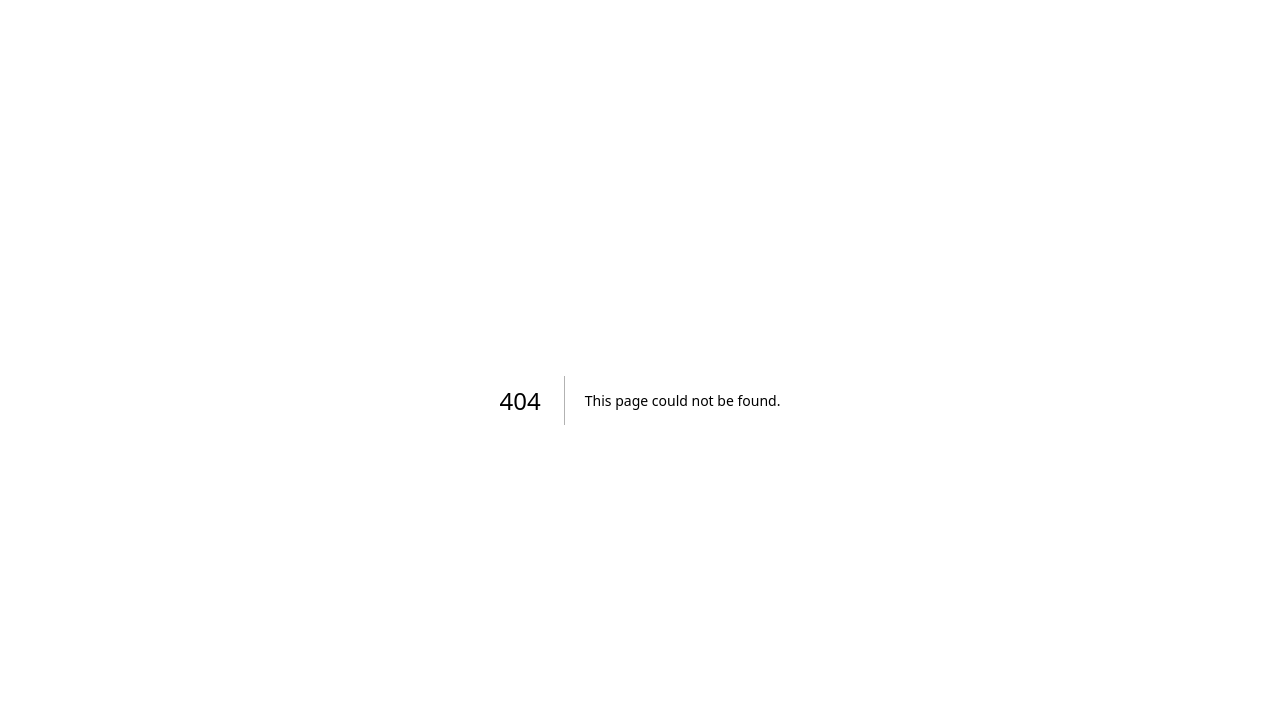
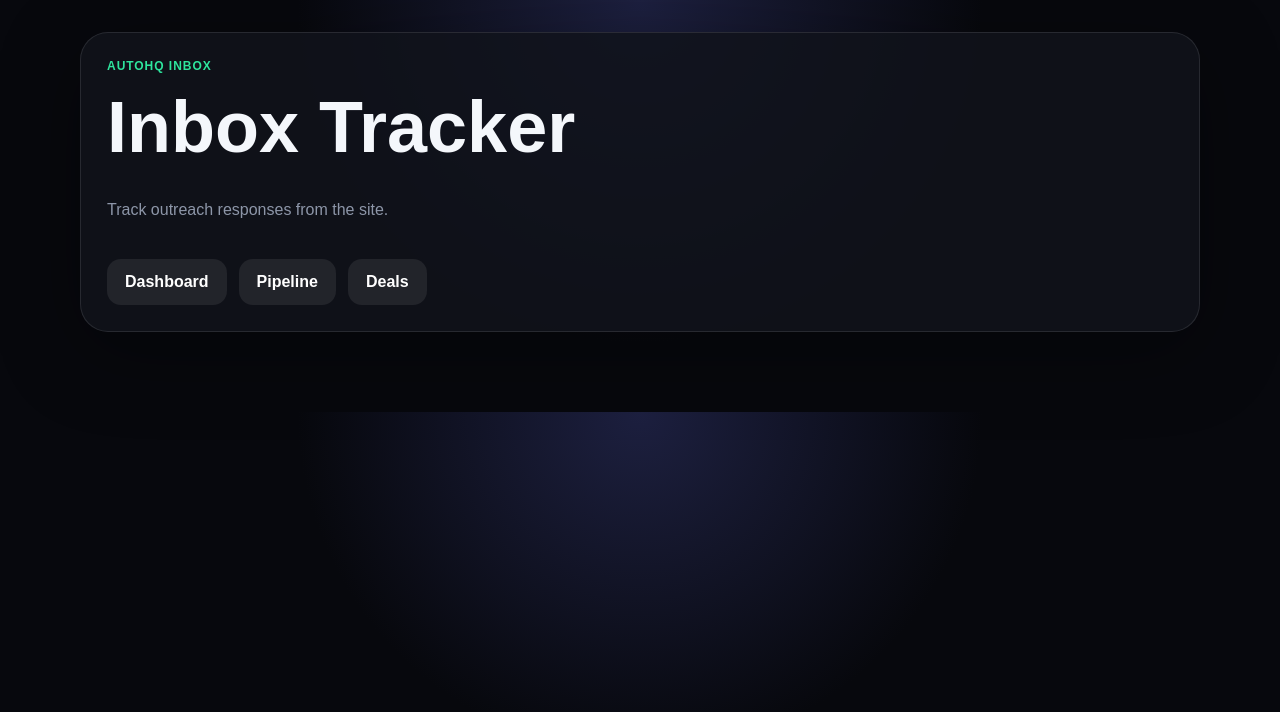
Before and after one commit to GCreative850/auto, a Next.js app: page /inbox in a window 1280 px wide. Before the commit this address had no page. Shown: the top 712 px of the page. Built offline with nearby package versions, Linux system fonts and the light colour scheme.

Commit message:
Add inbox tracker page shell

```diff
--- /dev/null
+++ b/app/inbox/page.tsx
@@ -0,0 +1,18 @@
+"use client";
+
+export default function InboxPage() {
+  return (
+    <main className="container">
+      <section className="hero">
+        <div className="kicker">AutoHQ Inbox</div>
+        <h1>Inbox Tracker</h1>
+        <p>Track outreach responses from the site.</p>
+        <div className="actions">
+          <a className="secondary" href="/">Dashboard</a>
+          <a className="secondary" href="/pipeline">Pipeline</a>
+          <a className="secondary" href="/deals">Deals</a>
+        </div>
+      </section>
+    </main>
+  );
+}
```
